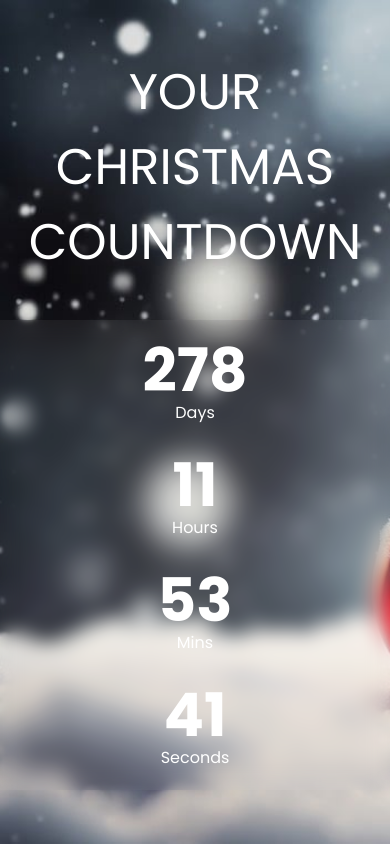
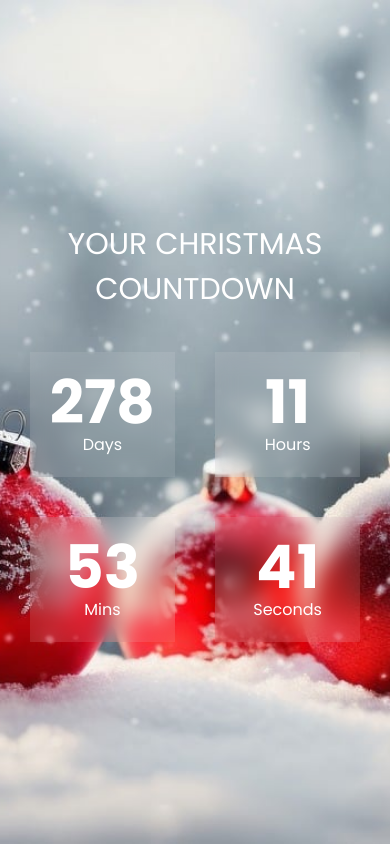
Before and after one commit to QHTrung/Countdown-Timer, a plain HTML site: page index.html in a window 390 px wide. Drawn offline with Linux system fonts and the light colour scheme.

Commit message:
style: using grid instead of flexbox

```diff
--- a/style.css
+++ b/style.css
@@ -10,7 +10,7 @@ body {
   background-image: url('./winter.jpg');
   background-repeat: no-repeat;
   background-size: cover;
-
+  background-position: center center;
   height: 100vh;
   font-family: 'Poppins', serif;
   display: flex;
@@ -25,24 +25,29 @@ body {
   margin-bottom: 40px;
 }
 .coundown-container {
-  display: flex;
-  width: 100%;
-  justify-content: space-around;
-  background-color: rgb(255 255 255 / 5%);
-  backdrop-filter: blur(10px);
-  padding: 20px 0;
+  margin: 0 20px;
+  display: grid;
+  grid-template-columns: repeat(4, 1fr);
+  gap: 100px;
 }
 .countdown-item {
   text-align: center;
+  background-color: rgb(255 255 255 / 10%);
+  backdrop-filter: blur(10px);
+  padding: 20px;
 }
 .countdown-item h2 {
   font-weight: bold;
   font-size: 60px;
   line-height: 1;
 }
-@media screen and (max-width: 700px) {
+@media (max-width: 800px) {
+  .event-title {
+    margin-top: 20px;
+    font-size: 30px;
+  }
   .coundown-container {
-    flex-direction: column;
-    gap: 30px;
+    grid-template-columns: 1fr 1fr;
+    gap: 40px;
   }
 }
```
